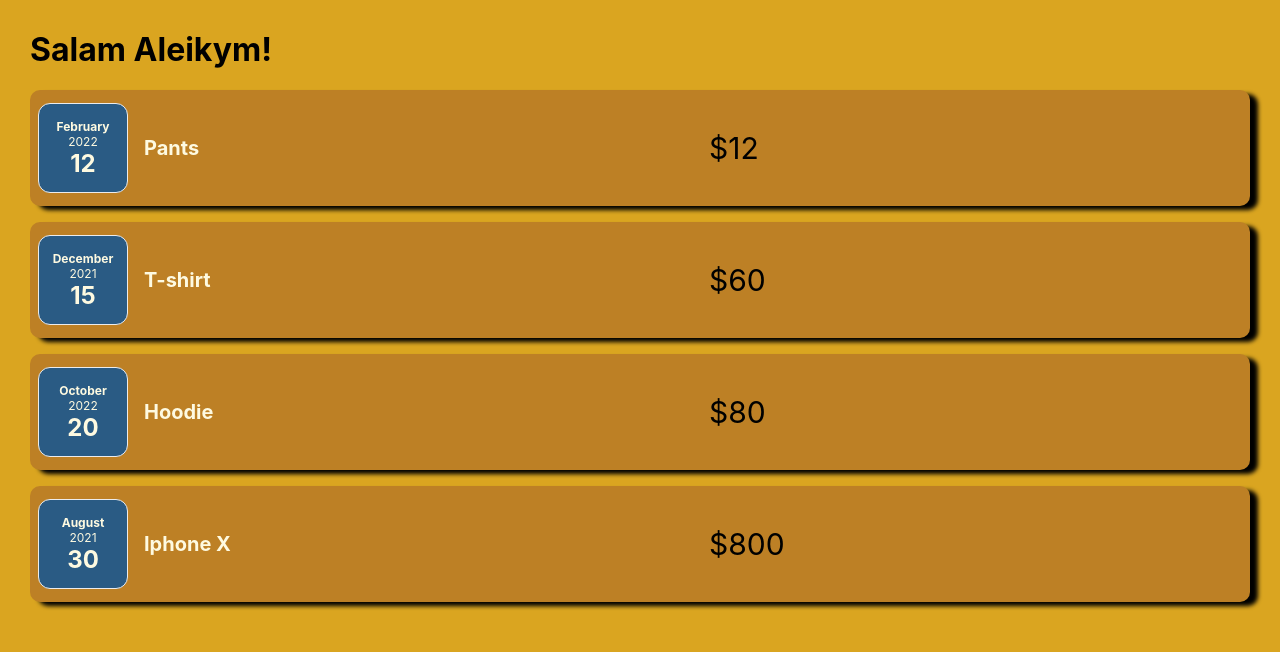
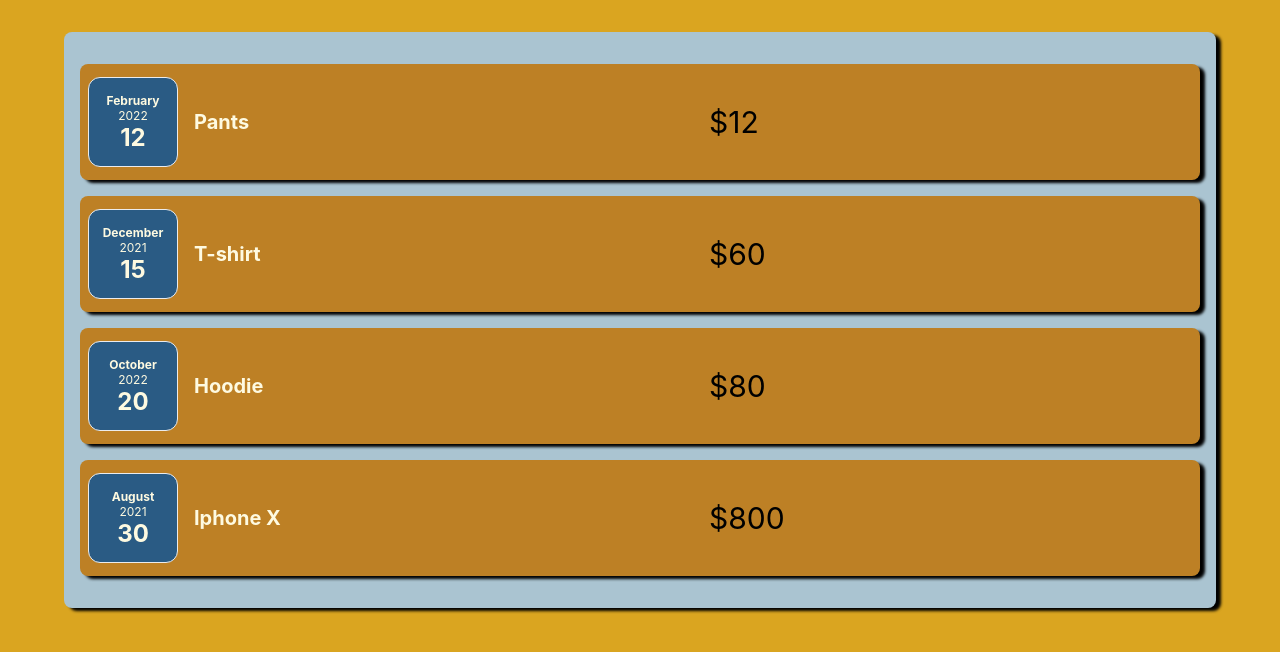
Before and after one commit to feelpainbitc/spending_schedule_react, a JavaScript app: page / in a window 1280 px wide. Shown: the top 652 px of the page. Built offline with nearby package versions, Linux system fonts and the light colour scheme.

Commit message:
composition added

```diff
--- a/src/App.js
+++ b/src/App.js
@@ -1,4 +1,4 @@
-import CostItem from "./components/CostItem";
+import Costs from "./components/Costs";
 
 function App() {
 
@@ -26,20 +26,8 @@
 ];
 
   return (
-    <div className="App">
-        <h1>Salam Aleikym!</h1>
-        <CostItem date={costs[0].date}
-         description={costs[0].description}
-         amount={costs[0].amount}></CostItem>
-        <CostItem date={costs[1].date}
-         description={costs[1].description}
-         amount={costs[1].amount}></CostItem>
-         <CostItem date={costs[2].date}
-         description={costs[2].description}
-         amount={costs[2].amount}></CostItem>
-         <CostItem date={costs[3].date}
-         description={costs[3].description}
-         amount={costs[3].amount}></CostItem>
+    <div>
+    <Costs costs={costs}></Costs>
     </div>
   );
 }
--- /dev/null
+++ b/src/components/Card.css
@@ -0,0 +1,4 @@
+.card{
+border-radius: 8px;
+box-shadow: 5px 3px 3px black;
+}
--- /dev/null
+++ b/src/components/Card.js
@@ -0,0 +1,8 @@
+import "./Card.css"
+
+function Card(props){
+    const classes='card '+ props.className;
+    return <div className={classes}>{props.children}</div>
+}
+
+export default Card;
--- a/src/components/CostItem.css
+++ b/src/components/CostItem.css
@@ -7,8 +7,6 @@
     padding: 0.5rem;
     margin: 1rem 0;
     background-color: #bd8025;
-    border-radius: 10px;
-    box-shadow: 8px 4px 4px black;
   }
 
   .cost-item__description {
--- a/src/components/CostItem.js
+++ b/src/components/CostItem.js
@@ -1,18 +1,19 @@
 import './CostItem.css'
 import CostDate from "./CostDate.js"
+import Card from "./Card"
 
 function CostItem(props){
 
 
 
     return(
-        <div className='cost-item'>
+        <Card className='cost-item'>
             <CostDate date={props.date}></CostDate>
             <div className='cost-item__description'>
             <h2>{props.description}</h2>
             <div className='cost-item__description'>${props.amount}</div>
             </div>
-        </div>
+        </Card>
     );
 }
 export default CostItem;
--- /dev/null
+++ b/src/components/Costs.css
@@ -0,0 +1,8 @@
+.costs {
+    padding: 1rem;
+    background-color: #aac4d1;
+    margin: 2rem auto;
+    width: 70rem;
+    max-width: 95%;
+
+  }
--- /dev/null
+++ b/src/components/Costs.js
@@ -0,0 +1,25 @@
+import CostItem from "./CostItem"
+import "./Costs.css"
+import Card from "./Card"
+
+function Costs(props){
+
+return(
+    <Card className="costs">
+        <CostItem date={props.costs[0].date}
+         description={props.costs[0].description}
+         amount={props.costs[0].amount}></CostItem>
+        <CostItem date={props.costs[1].date}
+         description={props.costs[1].description}
+         amount={props.costs[1].amount}></CostItem>
+         <CostItem date={props.costs[2].date}
+         description={props.costs[2].description}
+         amount={props.costs[2].amount}></CostItem>
+         <CostItem date={props.costs[3].date}
+         description={props.costs[3].description}
+         amount={props.costs[3].amount}></CostItem>
+    </Card>
+);
+}
+
+export default Costs;
```
